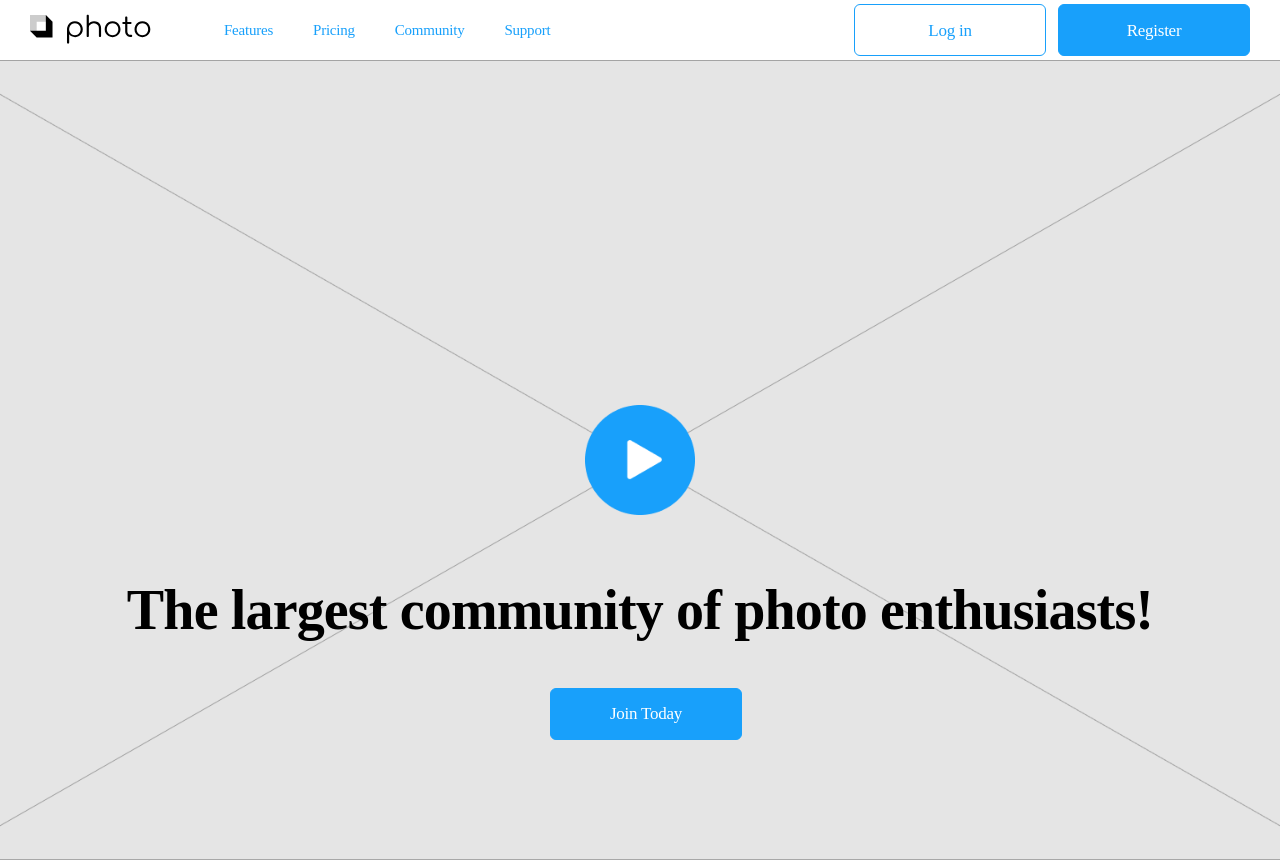
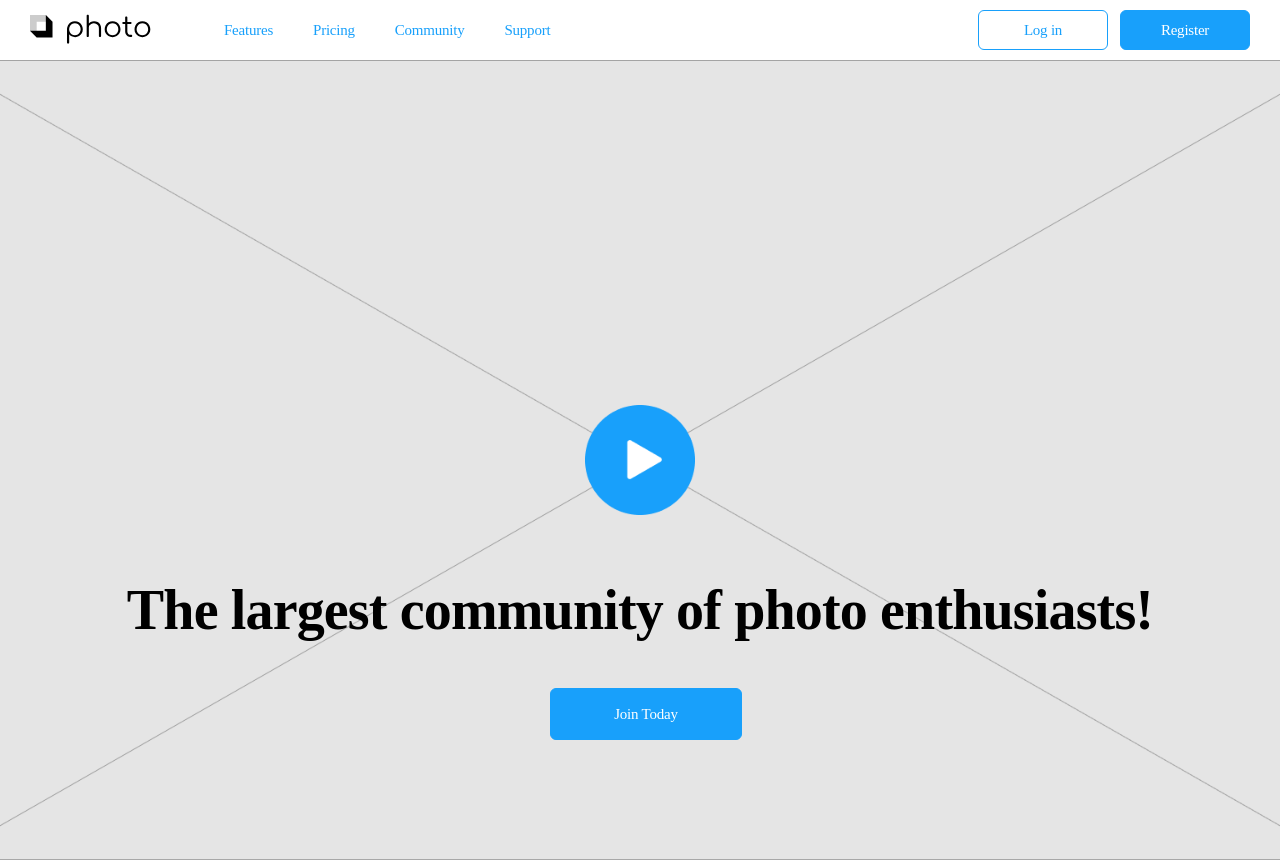
Before and after one commit to cemeris/b0222_wireframes, a plain HTML site: page index.html in a window 1280 px wide. Drawn offline with Linux system fonts and the light colour scheme.

```diff
--- a/index.html
+++ b/index.html
@@ -26,5 +26,5 @@
 </div>
 <header class="bg_header">
     <h1 class="bg_header__title">The largest community of photo enthusiasts!</h1>
-    <a href="#" class="btn btn_accent">Join Today</a>
+    <a href="#" class="btn btn_accent btn_call_to_action">Join Today</a>
 </header>
--- a/style.css
+++ b/style.css
@@ -56,6 +56,11 @@
   cursor: pointer;
 }
 
+.btn_call_to_action {
+  width: 192px;
+  height: 52px;
+}
+
 .btn_light {
   background: #ffffff;
 }
@@ -96,26 +101,6 @@
   margin-top: 390px;
 }
 
-.btn {
-  font-family: Montserrat;
-  font-weight: 500;
-  font-size: 17px;
-  line-height: 21px;
-  letter-spacing: -0.015em;
-  color: #18a0fb;
-  text-decoration: none;
-  border: 1px solid #18a0fb;
-  box-sizing: border-box;
-  border-radius: 6px;
-  width: 192px;
-  height: 52px;
-  display: flex;
-  align-items: center;
-  justify-content: center;
-  margin-left: 12px;
-  cursor: pointer;
-}
-
 .btn_accent {
   background: #18a0fb;
   color: #fff;
```
